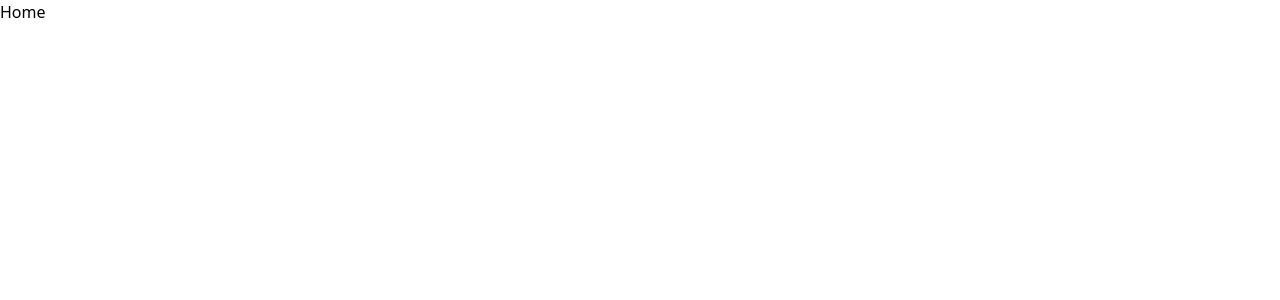
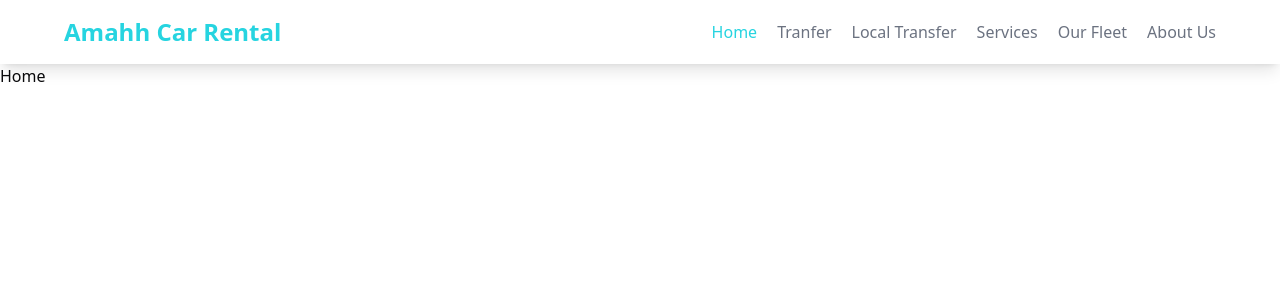
Before and after one commit to Tassawar-Abbas/car-rental-mgsys, a Next.js app: page / in a window 1280 px wide. Shown: the top 300 px of the page. Built offline with nearby package versions, Linux system fonts and the light colour scheme.

Commit message:
header section for car rental

```diff
--- a/app/components/Header.jsx
+++ b/app/components/Header.jsx
@@ -1,9 +1,32 @@
-import React from 'react'
+'use client'
+import Link from 'next/link'
+import React, { useState } from 'react'
+import { headerLinks } from '../constants/data'
+import { usePathname } from 'next/navigation'
 
 const Header = () => {
-  return (
-    <div>Header</div>
-  )
+    const pathname = usePathname();
+    const [showMenu, setShowMenu] = useState(false)
+    return (
+        <header className='bg-white shadow-lg h-16 flex justify-between items-center md:px-[5%]' >
+            <Link href='/' className='text-third-color font-bold text-2xl pl-3 md:pl-0'>Amahh Car Rental</Link>
+            <div className='md:hidden flex flex-col gap-1 pr-3 md:pr-0' onClick={() => setShowMenu(!showMenu)}>
+                <div className='w-5 h-0.5 bg-black'></div>
+                <div className='w-5 h-0.5 bg-black'></div>
+                <div className='w-5 h-0.5 bg-black'></div>
+            </div>
+            <div className={`flex ${showMenu?"flex-col absolute top-16 w-full":"hidden md:flex"} gap-5  md:flex-row md:static md:w-auto bg-white text-center`}>
+                {headerLinks.map((hLink) => (
+                    <div key={hLink.link}>
+                        <Link href={hLink.link} exact={hLink.exact}
+                            className={`${pathname == hLink.link ? 'text-third-color' : 'text-gray-500'}`}>
+                            <span>{hLink.text}</span>
+                        </Link>
+                    </div>
+                ))}
+            </div>
+        </header>
+    )
 }
 
 export default Header
--- /dev/null
+++ b/app/constants/data.js
@@ -0,0 +1,32 @@
+export const headerLinks=[
+    {
+        link:'/',
+        text:'Home',
+        exact:true
+    },
+    {
+        link:'/bookinng',
+        text:'Tranfer',
+        exact:true
+    },
+    {
+        link:'/local',
+        text:'Local Transfer',
+        exact:true
+    },
+    {
+        link:'/services',
+        text:'Services',
+        exact:true
+    },
+    {
+        link:'/our-fleet',
+        text:'Our Fleet',
+        exact:true
+    },
+    {
+        link:'/about',
+        text:'About Us',
+        exact:true
+    },
+]
--- a/app/globals.css
+++ b/app/globals.css
@@ -2,6 +2,114 @@
 @tailwind components;
 @tailwind utilities;
 
-:root {
+@layer base {
+  :root {
 
+    --background: 0 0% 100%;
+
+    --foreground: 240 10% 3.9%;
+
+    --card: 0 0% 100%;
+
+    --card-foreground: 240 10% 3.9%;
+
+    --popover: 0 0% 100%;
+
+    --popover-foreground: 240 10% 3.9%;
+
+    --primary: 240 5.9% 10%;
+
+    --primary-foreground: 0 0% 98%;
+
+    --secondary: 240 4.8% 95.9%;
+
+    --secondary-foreground: 240 5.9% 10%;
+
+    --muted: 240 4.8% 95.9%;
+
+    --muted-foreground: 240 3.8% 46.1%;
+
+    --accent: 240 4.8% 95.9%;
+
+    --accent-foreground: 240 5.9% 10%;
+
+    --destructive: 0 84.2% 60.2%;
+
+    --destructive-foreground: 0 0% 98%;
+
+    --border: 240 5.9% 90%;
+
+    --input: 240 5.9% 90%;
+
+    --ring: 240 10% 3.9%;
+
+    --chart-1: 12 76% 61%;
+
+    --chart-2: 173 58% 39%;
+
+    --chart-3: 197 37% 24%;
+
+    --chart-4: 43 74% 66%;
+
+    --chart-5: 27 87% 67%;
+
+    --radius: 0.5rem}
+  .dark {
+
+    --background: 240 10% 3.9%;
+
+    --foreground: 0 0% 98%;
+
+    --card: 240 10% 3.9%;
+
+    --card-foreground: 0 0% 98%;
+
+    --popover: 240 10% 3.9%;
+
+    --popover-foreground: 0 0% 98%;
+
+    --primary: 0 0% 98%;
+
+    --primary-foreground: 240 5.9% 10%;
+
+    --secondary: 240 3.7% 15.9%;
+
+    --secondary-foreground: 0 0% 98%;
+
+    --muted: 240 3.7% 15.9%;
+
+    --muted-foreground: 240 5% 64.9%;
+
+    --accent: 240 3.7% 15.9%;
+
+    --accent-foreground: 0 0% 98%;
+
+    --destructive: 0 62.8% 30.6%;
+
+    --destructive-foreground: 0 0% 98%;
+
+    --border: 240 3.7% 15.9%;
+
+    --input: 240 3.7% 15.9%;
+
+    --ring: 240 4.9% 83.9%;
+
+    --chart-1: 220 70% 50%;
+
+    --chart-2: 160 60% 45%;
+
+    --chart-3: 30 80% 55%;
+
+    --chart-4: 280 65% 60%;
+
+    --chart-5: 340 75% 55%}
 }
+
+@layer base {
+  * {
+    @apply border-border;
+  }
+  body {
+    @apply bg-background text-foreground;
+  }
+}
--- a/app/layout.js
+++ b/app/layout.js
@@ -1,5 +1,6 @@
 import { Geist, Geist_Mono } from "next/font/google";
 import "./globals.css";
+import Header from "./components/Header";
 
 const geistSans = Geist({
   variable: "--font-geist-sans",
@@ -22,6 +23,7 @@ export default function RootLayout({ children }) {
       <body
         className={`${geistSans.variable} ${geistMono.variable} antialiased`}
       >
+        <Header/>
         {children}
       </body>
     </html>
--- a/tailwind.config.mjs
+++ b/tailwind.config.mjs
@@ -1,17 +1,64 @@
 /** @type {import('tailwindcss').Config} */
 export default {
-  content: [
+    darkMode: ["class"],
+    content: [
     "./pages/**/*.{js,ts,jsx,tsx,mdx}",
     "./components/**/*.{js,ts,jsx,tsx,mdx}",
     "./app/**/*.{js,ts,jsx,tsx,mdx}",
   ],
   theme: {
-    extend: {
-      colors: {
-        background: "var(--background)",
-        foreground: "var(--foreground)",
-      },
-    },
+  	extend: {
+  		colors: {
+			'main-color':'#212832',
+			'second-color':'#393d46',
+			'third-color':'#26d4e0',
+  			background: 'hsl(var(--background))',
+  			foreground: 'hsl(var(--foreground))',
+  			card: {
+  				DEFAULT: 'hsl(var(--card))',
+  				foreground: 'hsl(var(--card-foreground))'
+  			},
+  			popover: {
+  				DEFAULT: 'hsl(var(--popover))',
+  				foreground: 'hsl(var(--popover-foreground))'
+  			},
+  			primary: {
+  				DEFAULT: 'hsl(var(--primary))',
+  				foreground: 'hsl(var(--primary-foreground))'
+  			},
+  			secondary: {
+  				DEFAULT: 'hsl(var(--secondary))',
+  				foreground: 'hsl(var(--secondary-foreground))'
+  			},
+  			muted: {
+  				DEFAULT: 'hsl(var(--muted))',
+  				foreground: 'hsl(var(--muted-foreground))'
+  			},
+  			accent: {
+  				DEFAULT: 'hsl(var(--accent))',
+  				foreground: 'hsl(var(--accent-foreground))'
+  			},
+  			destructive: {
+  				DEFAULT: 'hsl(var(--destructive))',
+  				foreground: 'hsl(var(--destructive-foreground))'
+  			},
+  			border: 'hsl(var(--border))',
+  			input: 'hsl(var(--input))',
+  			ring: 'hsl(var(--ring))',
+  			chart: {
+  				'1': 'hsl(var(--chart-1))',
+  				'2': 'hsl(var(--chart-2))',
+  				'3': 'hsl(var(--chart-3))',
+  				'4': 'hsl(var(--chart-4))',
+  				'5': 'hsl(var(--chart-5))'
+  			}
+  		},
+  		borderRadius: {
+  			lg: 'var(--radius)',
+  			md: 'calc(var(--radius) - 2px)',
+  			sm: 'calc(var(--radius) - 4px)'
+  		}
+  	}
   },
-  plugins: [],
+  plugins: [require("tailwindcss-animate")],
 };
```
Also changed, not shown: package.json (+9 -4 lines), components.json (added), 1 other file (tests, documents, lock files or other folders).
